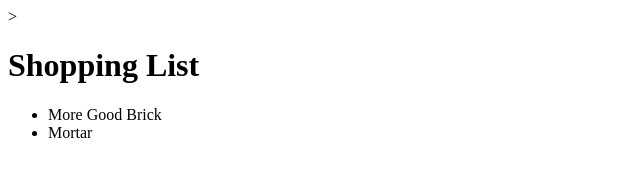
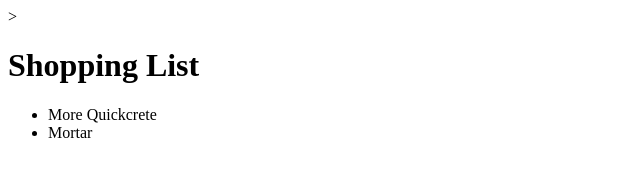
Before and after one commit to yongjaewon/gitTest, a plain HTML site: page index.html in a window 1280 px wide. Shown: the full height of the page, 0-640 px from the left. Drawn offline with Linux system fonts and the light colour scheme.

```diff
--- a/index.html
+++ b/index.html
@@ -2,7 +2,7 @@
 <head><title>Hello</title>></head>
 	<h1>Shopping List</h1>
 	<ul>
-		<li>More Good Brick</li>
+		<li>More Quickcrete</li>
 		<li>Mortar</li>
 	</ul>
 </html>
```
